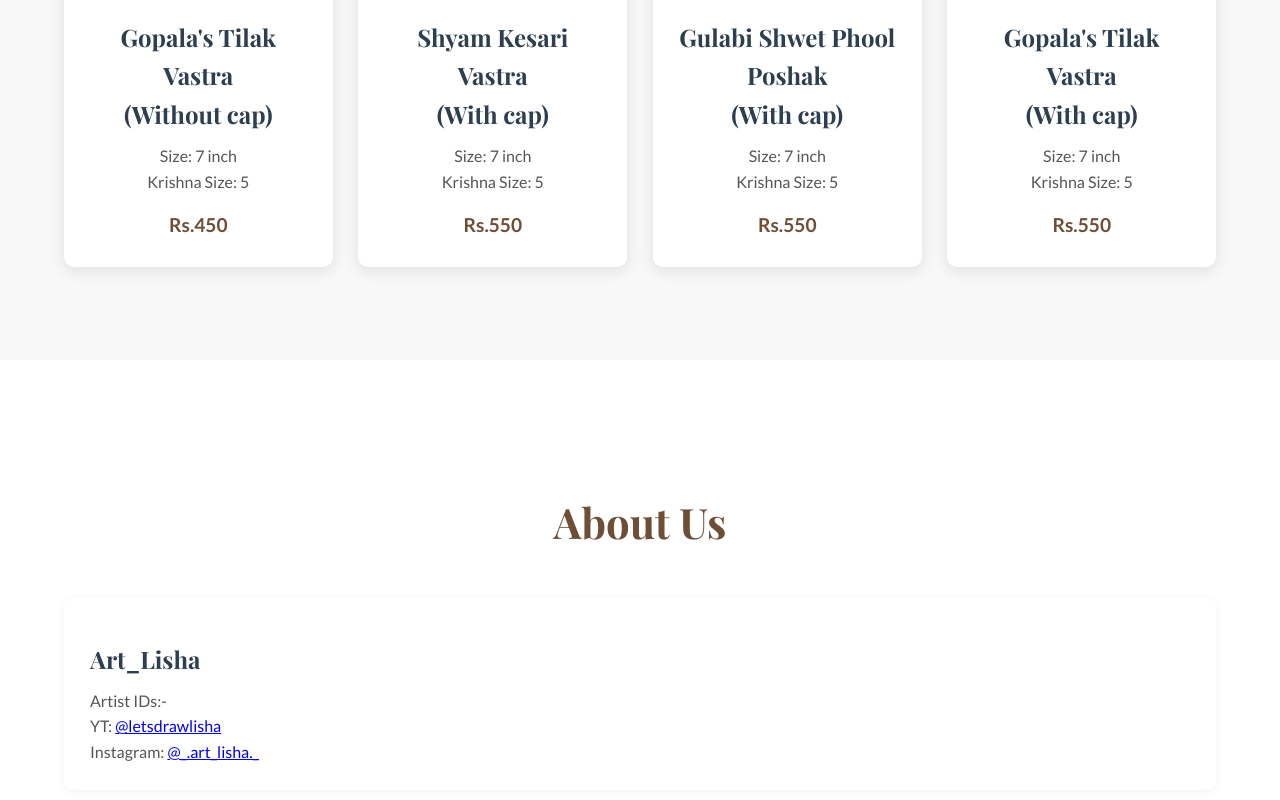
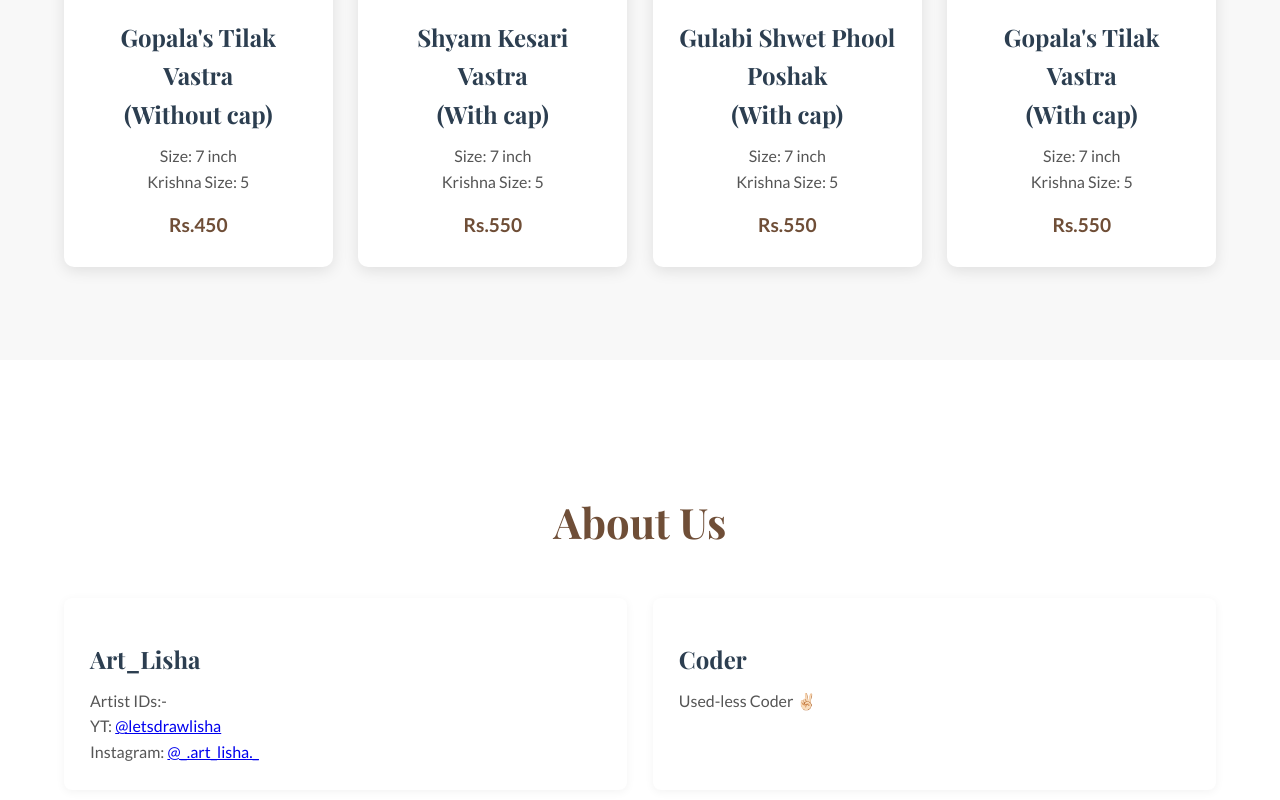
Before and after one commit to Kiraidesu/improved-giggle, a plain HTML site: page index.html in a window 1280 px wide. Shown: the part 1977-2777 px from the top of the page. Drawn offline with nearby package versions, Linux system fonts and the light colour scheme.

Commit message:
Update index.html

```diff
--- a/index.html
+++ b/index.html
@@ -295,12 +295,12 @@
                     <p>Artist IDs:- </br> YT: <a href="https://youtube.com/@letsdrawlisha?si=lAWS2TFjHwZOOnoV">@letsdrawlisha</a></br>
                     Instagram: <a href="https://www.instagram.com/_.art_lisha._?igsh=MTJrY3dvb3Zmc29kdA==">@_.art_lisha._ </a></p>
                 </div>
-<!--
+
                 <div class="team-member">
                     <h3>Coder</h3>
-                    <p>Used-less Coder, programmer thinking and future all time Grand-Master</p>
+                    <p>Used-less Coder </bt> ✌🏻</p>
                 </div>
--->
+
             </div>
         </div>
     </section>
```
